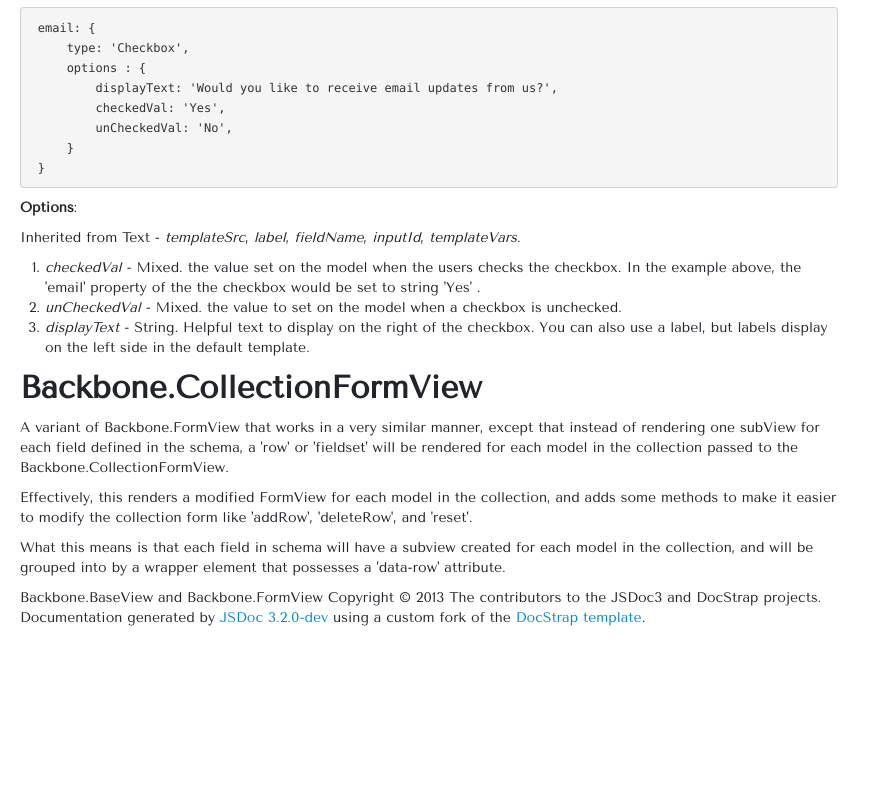
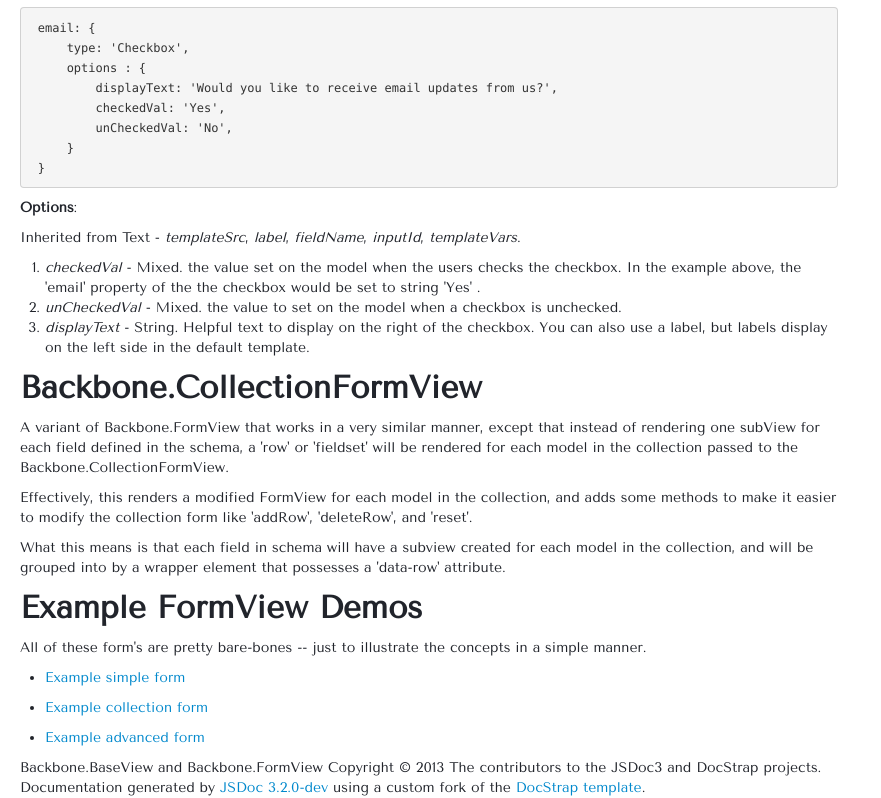
Before and after one commit to jballant/backbone-base-and-form-view, a plain HTML site: page index.html in a window 1280 px wide. Shown: the part 9475-10273 px from the top of the page, without its empty margins (0-881 px from the left). Before the commit the page ends 10103 px from the top, so only its background shows below. Drawn offline with nearby package versions, Linux system fonts and the light colour scheme.

Commit message:
Updated index page from readme

```diff
--- a/index.html
+++ b/index.html
@@ -138,7 +138,7 @@
 <p>Adds some additional functionality on top of <a href="http://backbonejs.org">Backbone's</a> native View constructor, and most of this is around <em>subview</em> management and managing a hierarchy of views. This can be useful for things like having a view for a collection and then subviews for each model in the collection, but also for a structure where you have nested models and collections within the model you are building a view for. It adds some useful methods in relation to the interaction between parent views and subviews.</p>
 <p><strong>Why??</strong> </p>
 <p>'Sub-Views' are a concept used often in Backbone without an official way to actually manage them. Backbone is nice enough to let you do pretty much whatever you want, but as a result it doesn't really provide that many structures to help you deal with a more complicated application -- it lets you decide what you want to do. Backbone.BaseView adds the SubViewManager component to standardize a little bit what can often end up being a wild west in terms of what people are doing deal with all the moving pieces inside their views.</p>
-<p><strong>Example scenario</strong>: Say you want to make a table view based on a collection and it's models. You can make a TableView, then RowView sub views for it's rows, and then CellView sub views for each column cell in the RowView instance. (See <a href="https://github.com/1stdibs/backbone-base-and-form-view/blob/master/examples/example-table.html">our basic implementation</a> as an example.)</p>
+<p><strong>Example scenario</strong>: Say you want to make a table view based on a collection and it's models. You can make a TableView, then RowView sub views for it's rows, and then CellView sub views for each column cell in the RowView instance. (See <a href="examples/example-table.html">our basic implementation</a> as an example.)</p>
 <p>This allows you to focus only on the functionality of the ColView and it's UI in isolation of the TableView. With Backbone.BaseView, any BaseView can publish events that 'bubble' up or 'descend' down the hierarchy of views, not to mention a set of other functions to help you standardize how your views instantiate each other and communicate with one another.</p>
 <p>This means you can write some nice semantic code like this:</p>
 <p> <code>tableView.subs.add('row', { model: new RowModel(); });</code></p>
@@ -445,7 +445,17 @@
 <h2>Backbone.CollectionFormView</h2>
 <p>A variant of Backbone.FormView that works in a very similar manner, except that instead of rendering one subView for each field defined in the schema, a 'row' or 'fieldset' will be rendered for each model in the collection passed to the Backbone.CollectionFormView. </p>
 <p>Effectively, this renders a modified FormView for each model in the collection, and adds some methods to make it easier to modify the collection form like 'addRow', 'deleteRow', and 'reset'.</p>
-<p>What this means is that each field in schema will have a subview created for each model in the collection, and will be grouped into by a wrapper element that possesses a 'data-row' attribute.</p></article>
+<p>What this means is that each field in schema will have a subview created for each model in the collection, and will be grouped into by a wrapper element that possesses a 'data-row' attribute.</p>
+<h2>Example FormView Demos</h2>
+<p>All of these form's are pretty bare-bones -- just to illustrate the concepts in a simple manner.</p>
+<ul>
+<li><p><a href="http://1stdibs.github.io/backbone-base-and-form-view/examples/example-simple-form.html">Example simple form</a></p>
+</li>
+<li><p><a href="http://1stdibs.github.io/backbone-base-and-form-view/examples/example-collection-form.html">Example collection form</a></p>
+</li>
+<li><p><a href="http://1stdibs.github.io/backbone-base-and-form-view/examples/example-advanced-form.html">Example advanced form</a></p>
+</li>
+</ul></article>
     </section>
 
 
```
